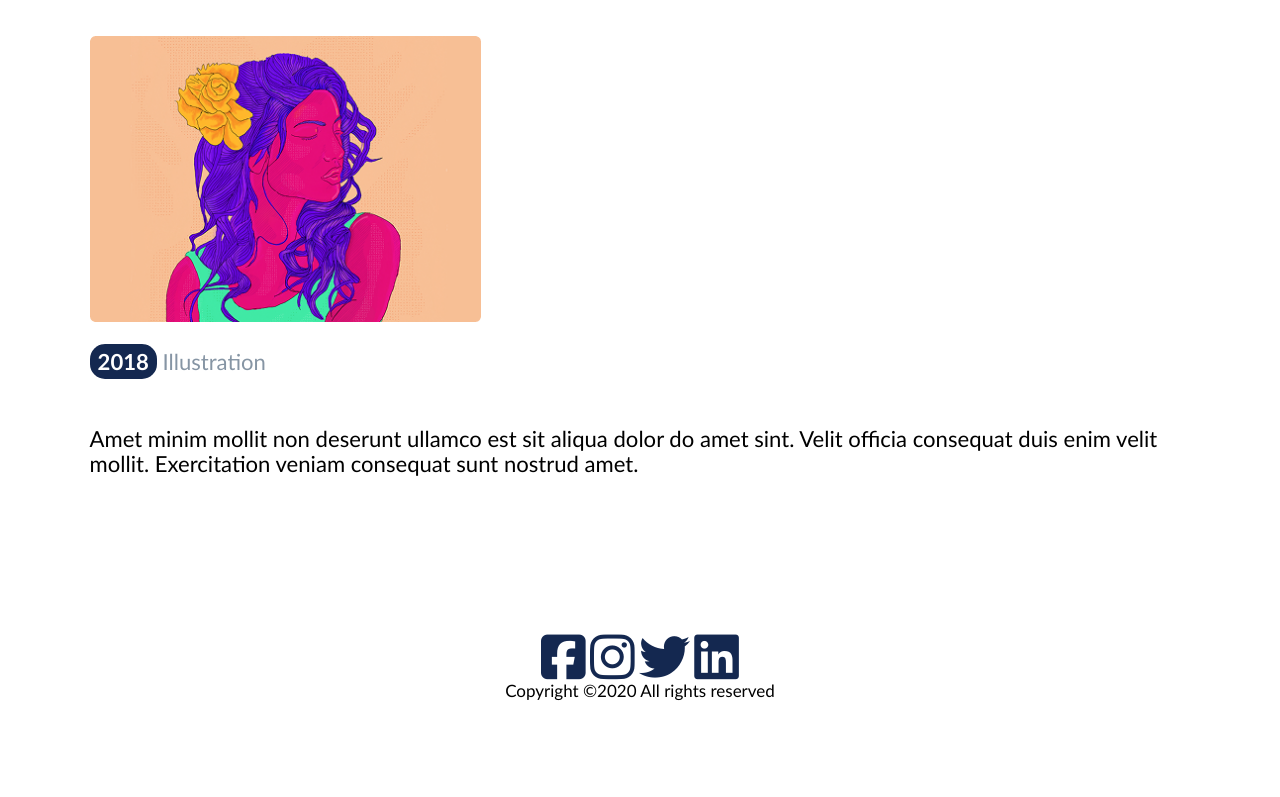
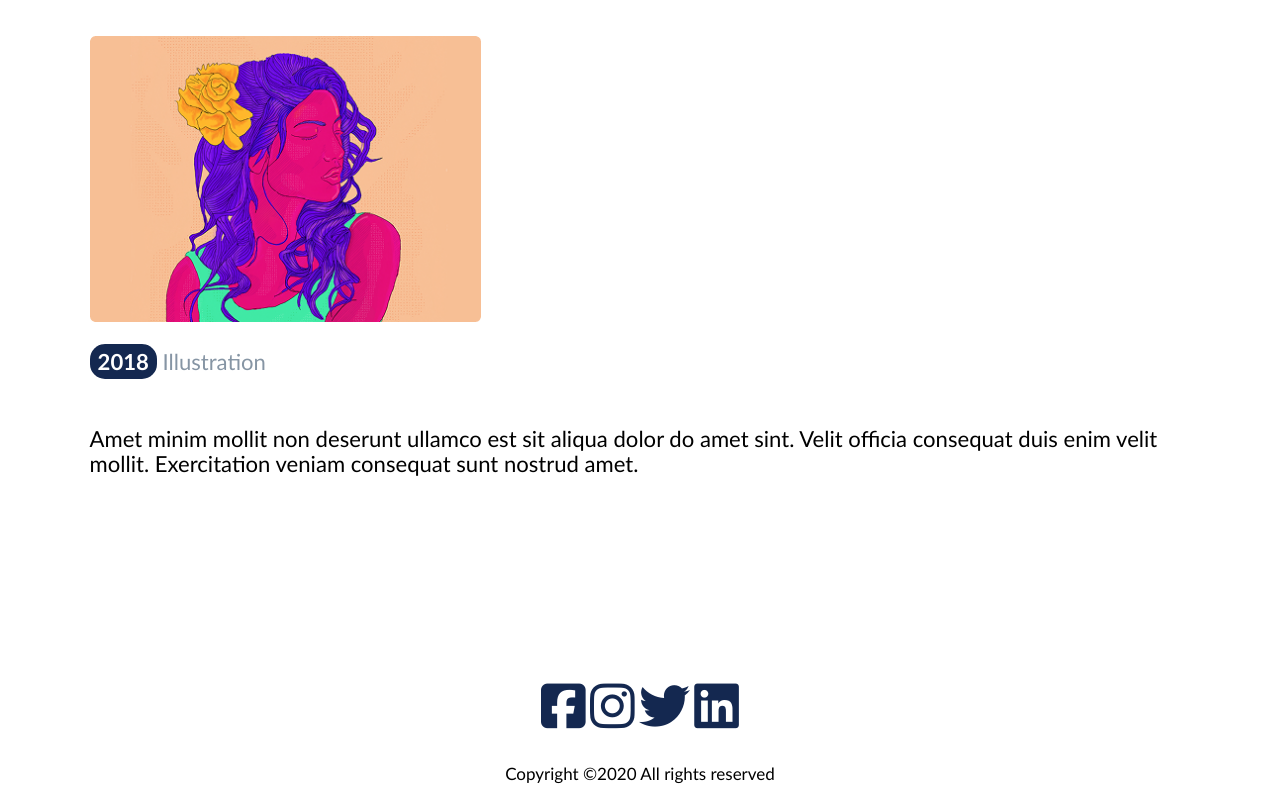
Before and after one commit to Frisk13108/portfolio, a plain HTML site: page index.html in a window 1280 px wide. Shown: the part 2196-2993 px from the top of the page. Before the commit the page ends 2897 px from the top, so only its background shows below. Drawn offline with Linux system fonts and the light colour scheme.

Commit message:
distancia borda

```diff
--- a/css/style.css
+++ b/css/style.css
@@ -117,8 +117,12 @@ fim
 
 footer{
     text-align: center;
+    padding: 15px 0 15px 0;
 }
 footer nav a{
     color: #142850;
     font-size: 3rem;
 }
+footer nav{
+    margin: 2rem 0 2rem 0;
+}
```
